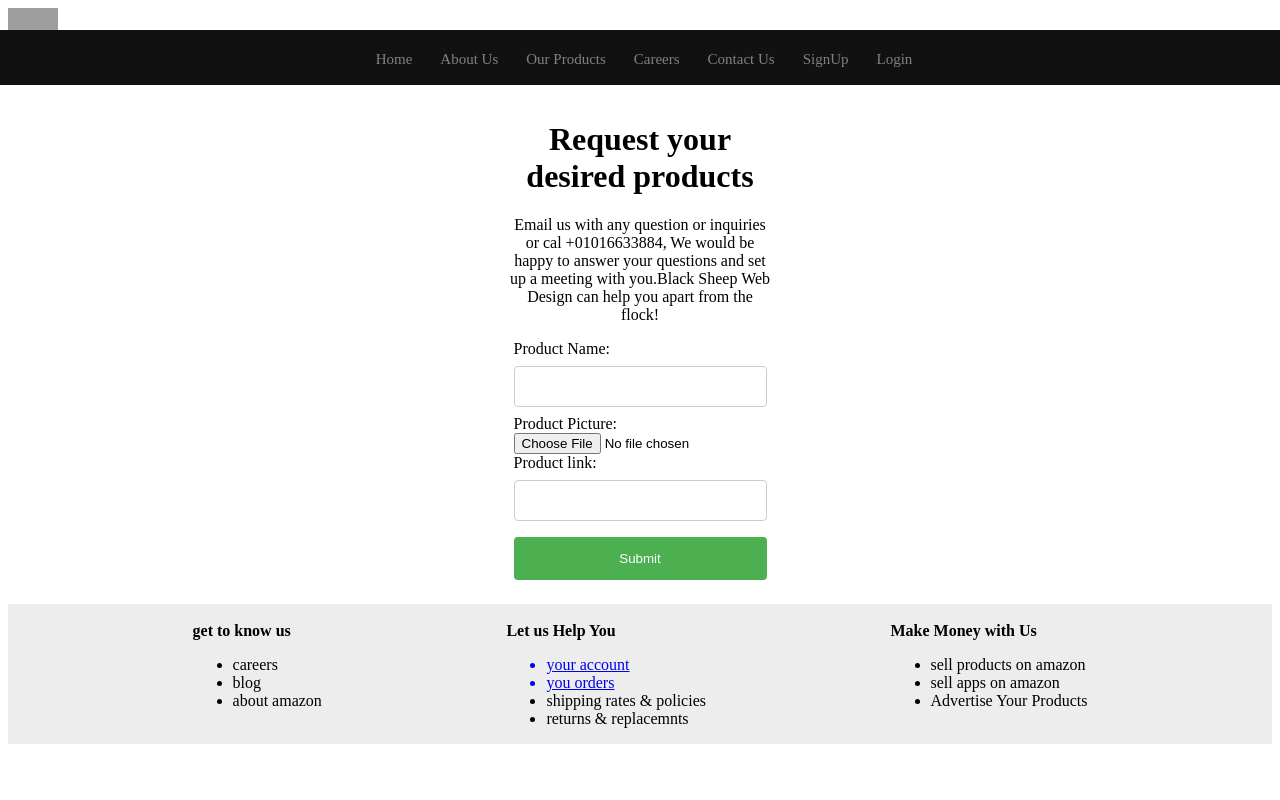
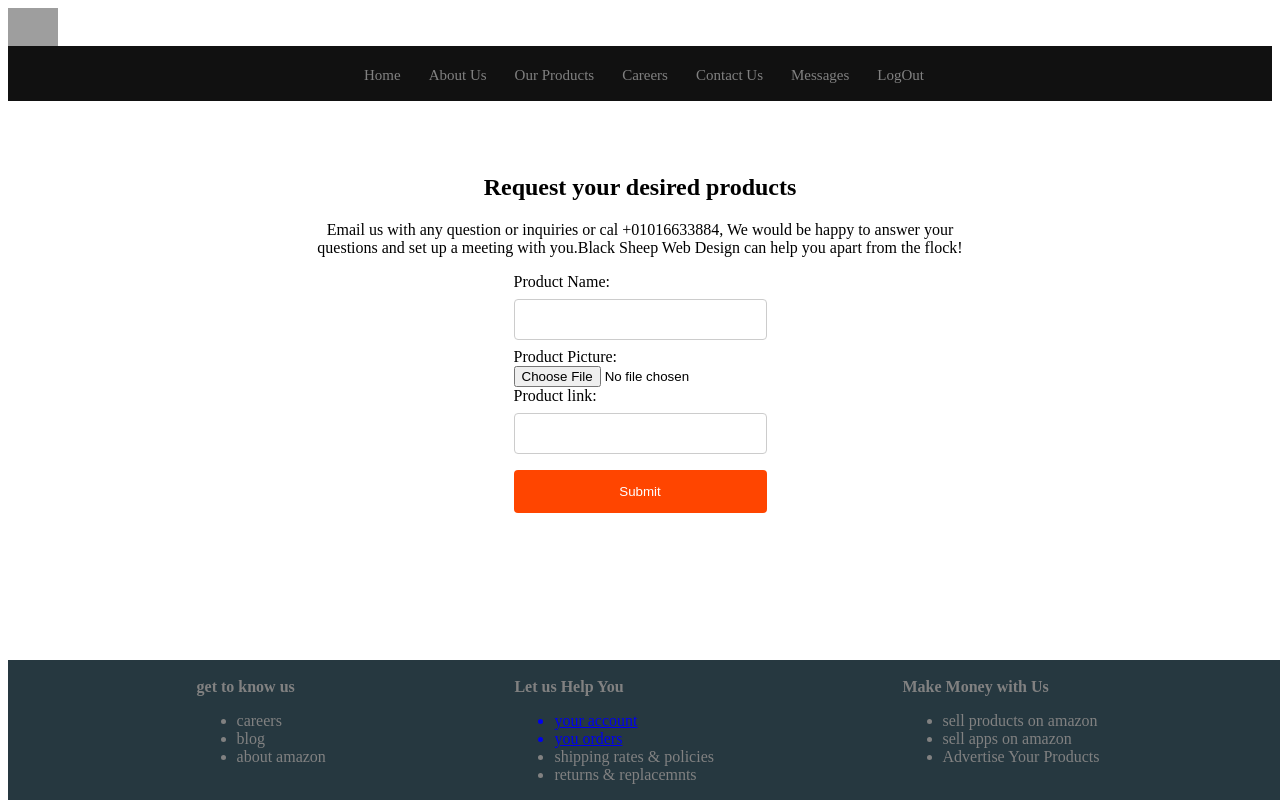
Before and after one commit to Ashraf-Jr/web-project, a PHP site: page /ContactUs.php in a window 1280 px wide. Run offline with PHP 8.4, Linux system fonts and the light colour scheme; the visitor is signed in with stand-in values (Sample User, id 1); grey boxes are pictures that could not be loaded.

Commit message:
Update ContactUs.php

```diff
--- a/ContactUs.php
+++ b/ContactUs.php
@@ -1,9 +1,36 @@
-<?php session_start(); ?>
+<?php
+session_start();
+if(isset($_SESSION['ID']))
+{
+if($_SESSION['Role']==1)
+{
+  include_once("client menu.php");
+}
+else if($_SESSION['Role']==2)
+{
+  include_once("admin menu.php");
+}
+else if($_SESSION['Role']==3)
+{
+  include_once("HRmenu.php");
+}
+else if($_SESSION['Role']==4)
+{
+include_once("auditor menu.php");
+}
+
+}
+else
+{
+include_once("menu.php");
+}
+ ?>
 <html>
 <!-- <link rel="stylesheet" type="text/css" href="login.css" media="screen" /> -->
 
 <head>
   <style>
+
   input[type=text],input[type=password], select {
     width: 100%;
     padding: 12px 20px;
@@ -16,7 +43,7 @@ input[type=text],input[type=password], select {
 
   input[type=submit] {
     width: 100%;
-  background-color: #4CAF50;
+    background-color: #ff4500;
     color: white;
     padding: 14px 20px;
     margin: 8px 0;
@@ -26,39 +53,15 @@ input[type=submit] {
   }
 
   input[type=submit]:hover {
-  background-color: #45a049;
+    background-color: #9F2B00;
   }
 
+
+
+
 .form {
-  margin-left:500;
-  margin-right: 500;
-}
-
-  .sidenav {
-  height: 35px; /* Full-height: remove this if you want "auto" height */
-  width: 100%; /* Set the width of the sidebar */
-  position: fixed; /* Fixed Sidebar (stay in place on scroll) */
-  z-index: 1; /* Stay on top */
-  top: 30; /* Stay at the top */
-  left: 0;
-  background-color: #111; /* Black */
-  overflow-x: hidden; /* Disable horizontal scroll */
-  padding-top: 20px;
-}
-
-/* The navigation menu links */
-.sidenav a {
-  padding: 6px 8px 6px 16px;
-  text-decoration: none;
-  font-size: 15px;
-  color: #818181;
-  display: inline;
-}
-
-/* When you mouse over the navigation links, change their color */
-
-.sidenav a:hover {
-  color: #f1f1f1;
+  margin-left:300;
+  margin-right: 300;
 }
 /* Style page content */
 
@@ -89,27 +92,12 @@ input[type=text]
 } */
   </style>
 </head>
-<div id="logo" >
+<div id="logo">
   <header>
 
       <!-- Top header menu containing
           logo and Navigation bar -->
-      <div id="top-header">
 
-          <!-- Logo -->
-          <div id="logo">
-            <a href="HomePage.php">  <img src="Tectoy_simple_logo.png" width= "50px";height="50px"; ></a>
-              <div class="sidenav">
-                <center>
-                <a href="HomePage.php">Home</a>
-               <a href="AboutUs.php">About Us</a>
-               <a href="OurProducts.php">Our Products</a>
-               <a href="#">Careers</a>
-               <a href="ContactUs.php">Contact Us</a>
-               <a href="SignUp.php">SignUp</a>
-               <a href="LoginPage.php">Login</a>
-             </center>
-              </div>
 
       <!-- Image menu in Header to contain an Image and
           a sample text over that image -->
@@ -122,7 +110,8 @@ input[type=text]
 </div>
 <center>
   <div class="form">
-<h1>Request your desired products</h1>
+<h2>Request your desired products</h2>
+<div>
 <p>Email us with any question or inquiries or cal +01016633884, We would be happy to answer
   your questions and set up a meeting with you.Black Sheep Web Design can help you apart from the flock!</p>
 </center>
@@ -137,7 +126,6 @@ input[type=text]
 
   <input type="submit" name="submit">
 </form>
-</div>
 
 <?php
 
@@ -208,7 +196,7 @@ if(isset($_POST['submit']))
 
 
 </div>
-<footer style="background-color:#ededed;">
+<footer style="background-color:#ededed;width:100%;background-color:#263840;color:#818181;position:absolute;bottom:0px">
   <br>
   <div style="justify-content:space-evenly;display:flex">
   <div>
```
Lines whose indentation alone changed are shown as unchanged.
